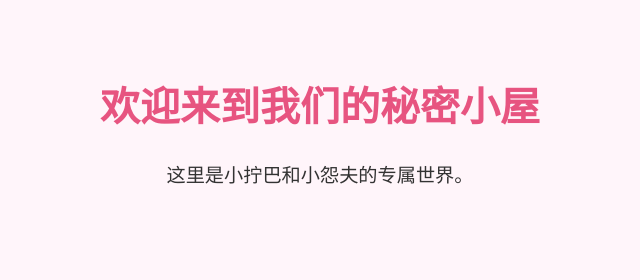
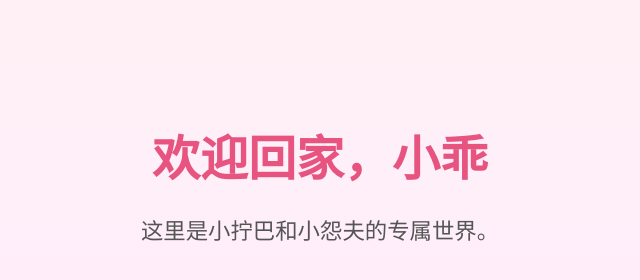
Before and after one commit to perseis9/xiaoguai-love, a plain HTML site: page index.html in a window 1280 px wide. Shown: the whole page, without its empty margins (320-960 px from the left). Drawn offline with Linux system fonts and the light colour scheme.

Commit message:
Update index.html

```diff
--- a/index.html
+++ b/index.html
@@ -1,29 +1,31 @@
-
 <!DOCTYPE html>
 <html lang="zh">
 <head>
   <meta charset="UTF-8">
-    <title>小拧巴与小怨夫</title>
+  <title>欢迎回家，小乖</title>
   <style>
     body {
       font-family: 'Segoe UI', sans-serif;
-            background-color: #fff5fa;
+      background: linear-gradient(#fff0f5, #ffeefc);
       color: #333;
       text-align: center;
-            padding: 40px;
+      padding: 80px 20px;
     }
+
     h1 {
-            font-size: 2.5em;
+      font-size: 3em;
       color: #e75480;
+      margin-bottom: 20px;
     }
+
     p {
-            font-size: 1.2em;
-            margin-top: 20px;
+      font-size: 1.4em;
+      color: #555;
     }
   </style>
 </head>
 <body>
-    <h1>欢迎来到我们的秘密小屋</h1>
+  <h1>欢迎回家，小乖</h1>
   <p>这里是小拧巴和小怨夫的专属世界。</p>
 </body>
 </html>
```
Lines whose indentation alone changed are shown as unchanged.
